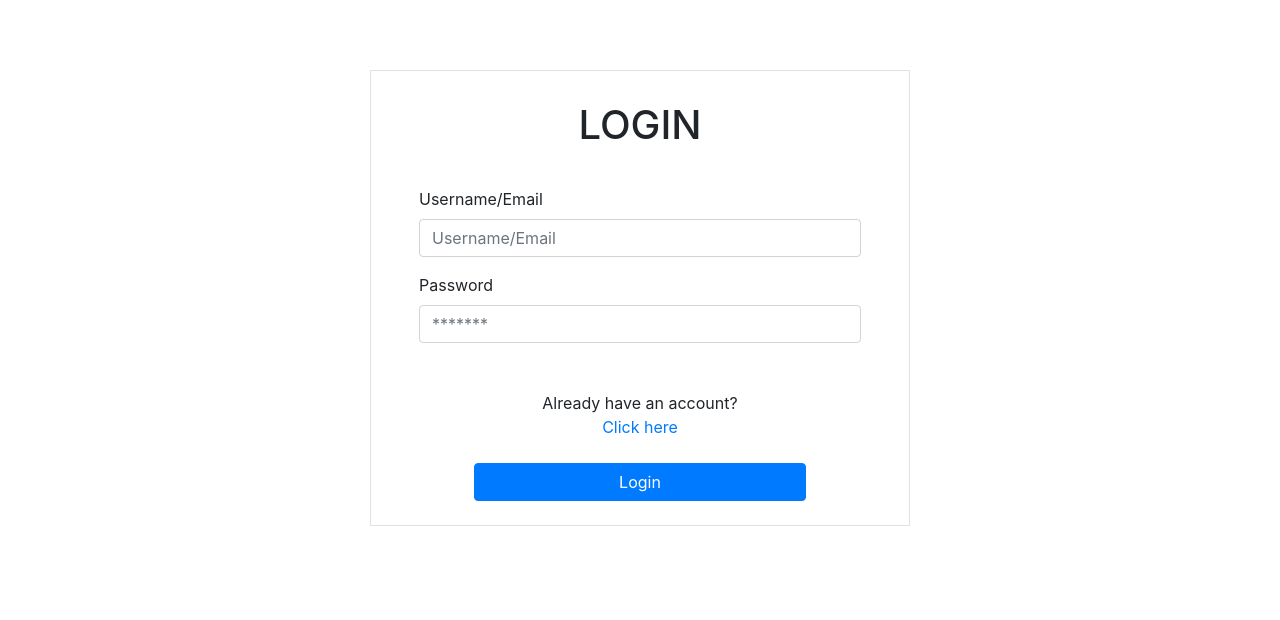
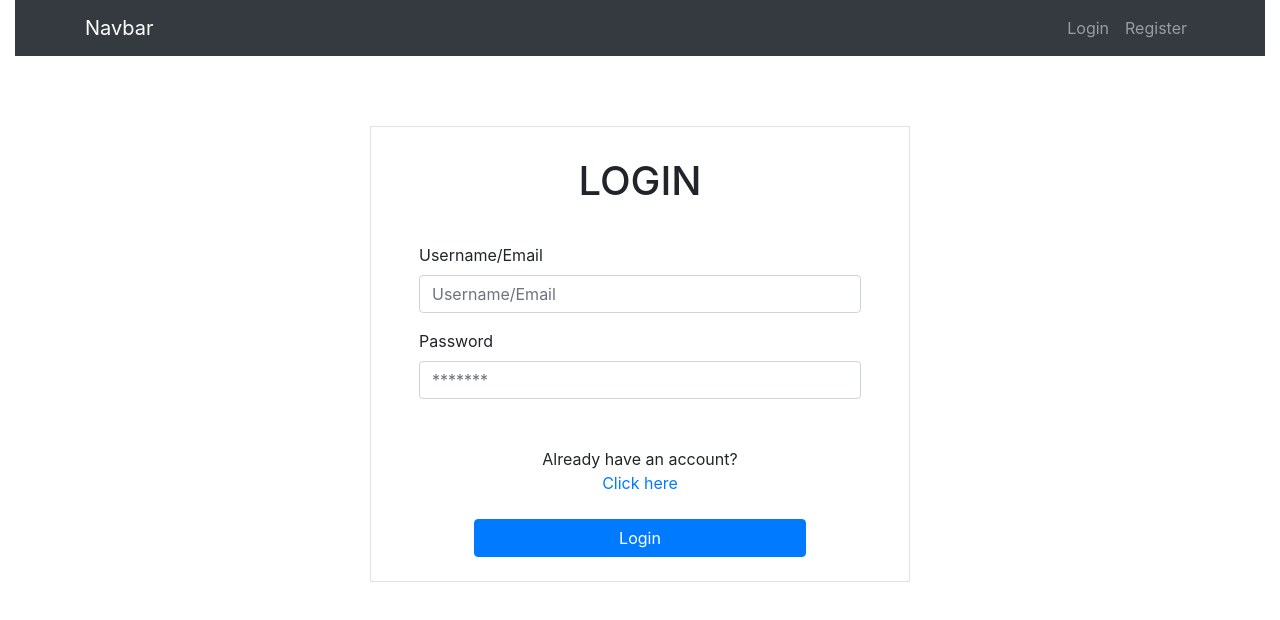
Before and after one commit to emilia98/CarListing, a Vue app in the folder client/: page /auth/login in a window 1280 px wide. Shown: the top 620 px of the page. Built offline with nearby package versions, Linux system fonts and the light colour scheme.

Commit message:
fix not authenticated pages

```diff
--- a/client/package.json
+++ b/client/package.json
@@ -14,7 +14,8 @@
     "sweetalert": "^2.1.2",
     "vue": "^2.6.11",
     "vue-jwt-decode": "^0.1.0",
-    "vue-router": "^3.4.9"
+    "vue-router": "^3.4.9",
+    "vuex": "^3.6.0"
   },
   "devDependencies": {
     "@vue/cli-plugin-babel": "~4.5.0",
--- a/client/src/App.vue
+++ b/client/src/App.vue
@@ -1,5 +1,29 @@
 <template>
   <div id="app">
-    <router-view />
+    <div class="container-fluid">
+      <Navbar />
+      <router-view />
+    </div>
   </div>
 </template>
+<script>
+import Navbar from './components/shared/Navbar';
+
+export default {
+  created: function () {
+    this.$http.interceptors.response.use(undefined, function (err) {
+      return new Promise(function (resolve, reject) {
+        if (err.status === 401 && err.config && !err.config.__isRetryRequest) {
+          this.$store.dispatch('logout')
+          resolve()
+        }
+        reject(err)
+        // throw err;
+      });
+    })
+  },
+  components: {
+    Navbar
+  }
+}
+</script>
--- a/client/src/components/auth/Login.vue
+++ b/client/src/components/auth/Login.vue
@@ -61,8 +61,13 @@ export default {
   methods: {
     async loginHandler() {
       try {
-        let response = await this.$http.post("/auth/login", this.login);
+        let input = this.login.input;
+        let password = this.login.password;
+        let response = await this.$store.dispatch('login', { input, password })
+        // let response = await this.$http.post("/auth/login", this.login);
         let data = response.data;
+
+        console.log(data);
 
         if (data.errors) {
           this.formErrors = data.errors;
@@ -70,11 +75,12 @@ export default {
         }
 
         if (data.successMessage) {
-          localStorage.setItem("cl_token", data.accessToken);
+          // localStorage.setItem("cl_token", data.accessToken);
           sweetalert("Success", data.successMessage, "success");
           this.$router.push('/');
         }
       } catch (err) {
+        console.log(err);
         let errorMessage = err?.response?.data?.errorMessage ?? "Error";
         sweetalert(errorMessage,"", "error");
       }
--- a/client/src/components/shared/Navbar.vue
+++ b/client/src/components/shared/Navbar.vue
@@ -1,7 +1,7 @@
 <template>
-  <nav class="navbar navbar-expand-lg navbar-light bg-light">
+  <nav class="navbar navbar-expand-lg navbar-dark bg-dark">
     <div class="container">
-      <a class="navbar-brand" href="#">Navbar</a>
+      <router-link class="navbar-brand" to="/">Navbar</router-link>
       <button
         class="navbar-toggler"
         type="button"
@@ -21,12 +21,12 @@
             </button>
           </li>
           <li class="nav-item" v-if="isLoggedIn">
-            <a class="nav-link"> Logout</a>
+            <a class="nav-link" @click="logout" > Logout</a>
           </li>
-          <li class="nav-item">
+          <li class="nav-item" v-if="!isLoggedIn">
             <router-link to="/auth/login" class="nav-link">Login</router-link>
           </li>
-          <li class="nav-item">
+          <li class="nav-item" v-if="!isLoggedIn">
             <router-link to="/auth/register" class="nav-link">Register</router-link>
           </li>
         </ul>
@@ -34,3 +34,20 @@
     </div>
   </nav>
 </template>
+<script>
+export default {
+  computed: {
+    isLoggedIn: function() {
+      return this.$store.getters.isLoggedIn;
+    }
+  },
+  methods: {
+    logout: function() {
+      this.$store.dispatch('logout')
+      .then(() => {
+        this.$router.push('/auth/login');
+      });
+    }
+  }
+}
+</script>
--- a/client/src/main.js
+++ b/client/src/main.js
@@ -4,6 +4,7 @@ import router from './router';
 import axios from 'axios';
 import "bootstrap/dist/css/bootstrap.css";
 import "./main.css";
+import store from './store';
 
 const base = axios.create({
   baseURL: 'http://localhost:3000'
@@ -19,5 +20,6 @@ if (token) {
 
 new Vue({
   router,
+  store,
   render: h => h(App),
 }).$mount('#app')
--- a/client/src/router/index.js
+++ b/client/src/router/index.js
@@ -4,6 +4,7 @@ import Home from '../views/Home.vue';
 import Login from '../views/auth/Login.vue';
 import Register from '../views/auth/Register.vue';
 import CreateCar from '../views/cars/CreateCar.vue';
+import store from '../store';
 
 Vue.use(VueRouter);
 
@@ -16,17 +17,26 @@ const routes = [
     {
         path: '/auth/login',
         name: 'login',
-        component: Login
+        component: Login,
+        meta: {
+            notAuthenticated: true
+        }
     },
     {
         path: '/auth/register',
         name: 'register',
-        component: Register
+        component: Register,
+        meta: {
+            notAuthenticated: true
+        }
     },
     {
         path: '/car/new',
         name: 'new',
-        component: CreateCar
+        component: CreateCar,
+        meta: {
+            requiresAuth: true
+        }
     }
 ];
 
@@ -36,4 +46,28 @@ const router = new VueRouter({
     routes
 });
 
+router.beforeEach((to, from, next) => {
+    if(to.matched.some(record => record.meta.requiresAuth)) {
+        if (store.getters.isLoggedIn) {
+            next();
+            return;
+        }
+        next('/auth/login');
+    } else {
+        next()
+    }
+});
+
+router.beforeEach((to, from, next) => {
+    if (to.matched.some(record => record.meta.notAuthenticated)) {
+        if (!store.getters.isLoggedIn) {
+            next();
+            return;
+        }
+        next('/');
+    } else {
+        next();
+    }
+});
+
 export default router;
--- /dev/null
+++ b/client/src/store.js
@@ -0,0 +1,70 @@
+import Vue from 'vue';
+import Vuex from 'vuex';
+import axios from 'axios';
+
+Vue.use(Vuex);
+
+export default new Vuex.Store({
+    state: {
+        status: '',
+        token: localStorage.getItem('cl_token') || '',
+        user: {}
+    },
+    mutations: {
+        auth_request(state) {
+            state.status = 'loading';
+        },
+        auth_success(state, token, user) {
+            state.status = 'success';
+            state.token = token;
+            state.user = user;
+        },
+        auth_error(state) {
+            state.status = 'error';
+        },
+        logout(state) {
+            state.status = '';
+            state.token = '';
+        }
+    },
+    actions: {
+        login({ commit }, user) {
+            return new Promise((resolve, reject) => {
+                // console.log('hee')
+                commit('auth_request');
+                // console.log(user)
+
+                Vue.prototype.$http.post("/auth/login", user)
+                .then(resp => {
+                    console.log(resp)
+                    let data = resp.data;
+                    const token = data.accessToken;
+                    const user = null;
+                    localStorage.setItem("cl_token", token);
+                    axios.defaults.headers.common['x-access-token'] = token;
+                    commit('auth_success', token, user);
+                    resolve(resp);
+                })
+                .catch(err => {
+                    console.log(err);
+                    commit('auth_error');
+                    localStorage.removeItem('cl_token');
+
+                    reject(err)
+                });
+            });
+        },
+        logout({ commit }) {
+            return new Promise((resolve) => {
+                commit('logout');
+                localStorage.removeItem('token');
+                delete axios.defaults.headers.common['x-access-token'];
+                resolve();
+            });
+        }
+    },
+    getters: {
+        isLoggedIn: state => !!state.token,
+        authStatus: state => state.status
+    }
+});
--- a/client/src/views/Home.vue
+++ b/client/src/views/Home.vue
@@ -1,12 +1,10 @@
 <template>
   <div>
-    <Navbar />
 
   </div>
 </template>
 <script>
 // import VueJwtDecode from "vue-jwt-decode";
-import Navbar from '../components/shared/Navbar';
 export default {
   data() {
     return {
@@ -39,7 +37,6 @@ export default {
     }
   },
   components: {
-      Navbar
   }
 };
 </script>
```
Also changed, not shown: client/src/components/auth/Register.vue (+8 -0 lines), 1 other file (tests, documents, lock files or other folders).
